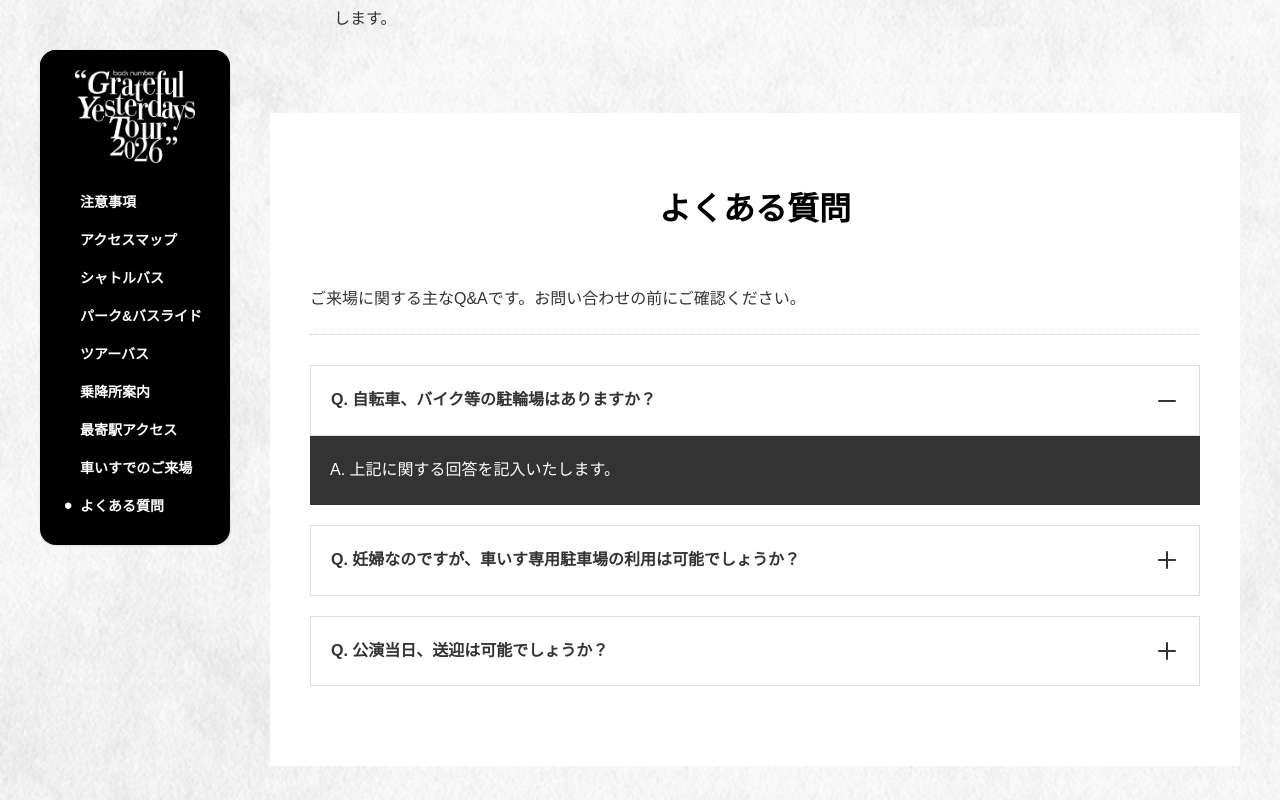
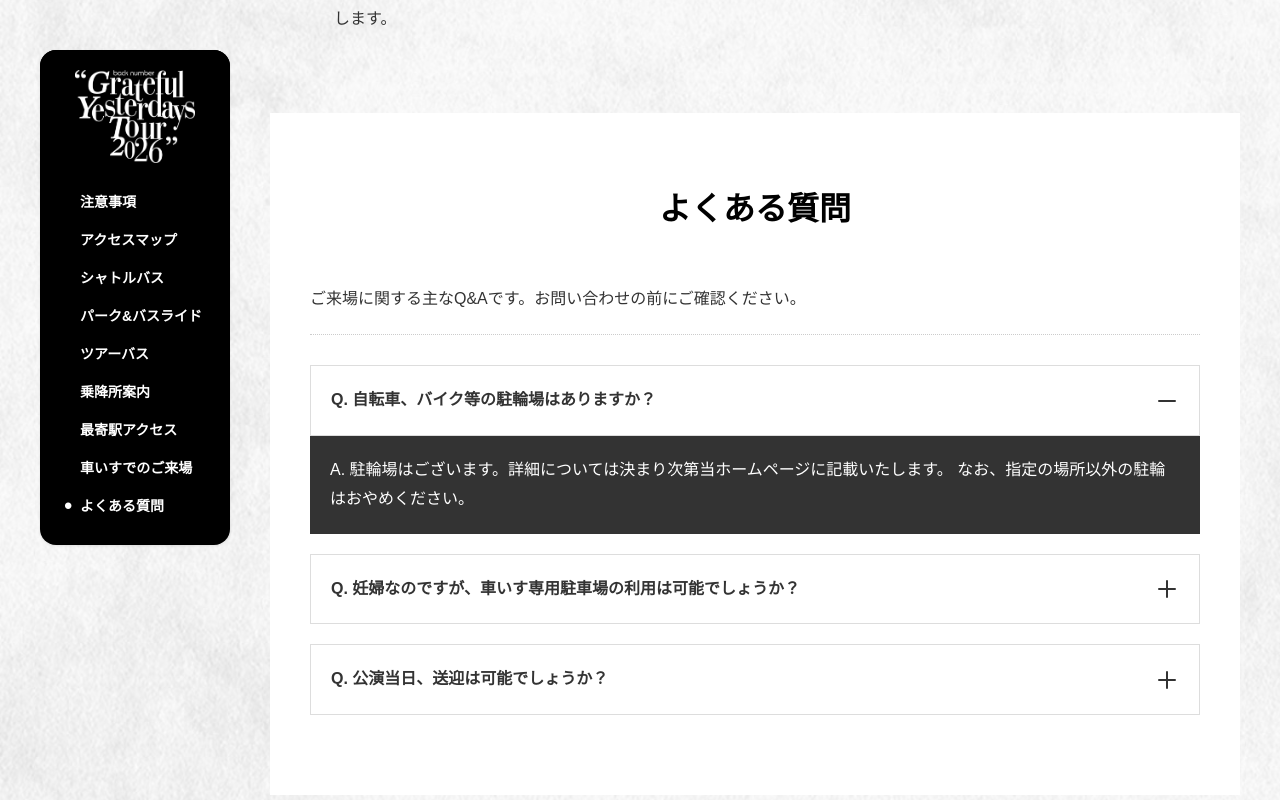
Before and after one commit to 07-jin-FUK/backnumber-kumamoto_nuxt, a Nuxt app: page /access in a window 1280 px wide. Both pictures are taken after a click on the element "Q. 自転車、バイク等の駐輪場はありますか？". Shown: the part 11175-11975 px from the top of the page. Built offline with nearby package versions, Linux system fonts and the light colour scheme.

Commit message:
[update]

```diff
--- a/app/pages/access.vue
+++ b/app/pages/access.vue
@@ -809,7 +809,8 @@
                     </div>
                   </div>
                   <div class="faq-answer" :class="{ open: openFaqs.bicycle }">
-                    <p class="answer">A. 上記に関する回答を記入いたします。</p>
+                    <p class="answer">A. 駐輪場はございます。詳細については決まり次第当ホームページに記載いたします。
+なお、指定の場所以外の駐輪はおやめください。</p>
                   </div>
                 </div>
 
@@ -824,7 +825,7 @@
                     </div>
                   </div>
                   <div class="faq-answer" :class="{ open: openFaqs.pregnancy }">
-                    <p class="answer">A. 上記に関する回答を記入いたします。</p>
+                    <p class="answer">A. 可能です。公演のチケットを確保後に、キョードー西日本までお問い合わせください。</p>
                   </div>
                 </div>
 
@@ -839,7 +840,8 @@
                     </div>
                   </div>
                   <div class="faq-answer" :class="{ open: openFaqs.pickup }">
-                    <p class="answer">A. 上記に関する回答を記入いたします。</p>
+                    <p class="answer">A. 送迎により周辺道路の渋滞が生じ、シャトルバス・ツアーバスの発着に大きな影響を与えますので、送迎でのご来場はおやめください。
+なお、公演当日、えがお健康スタジアム周辺は交通規制を行いますので一般車両の乗り入れは行えません。</p>
                   </div>
                 </div>
               </div>
```
